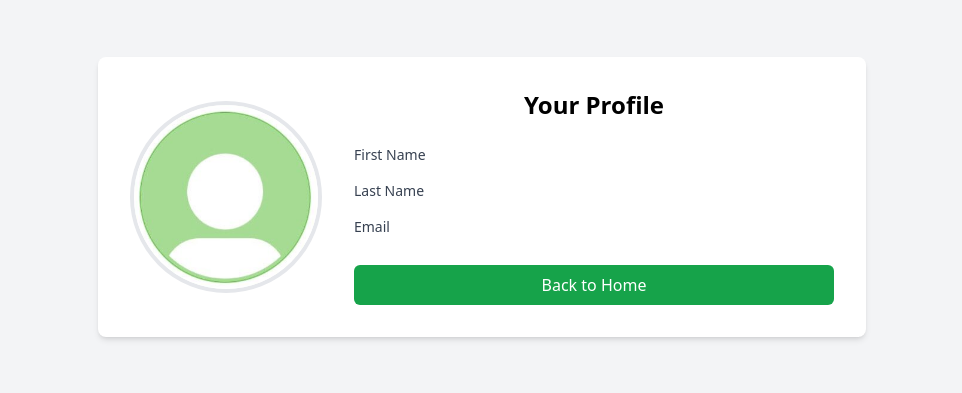
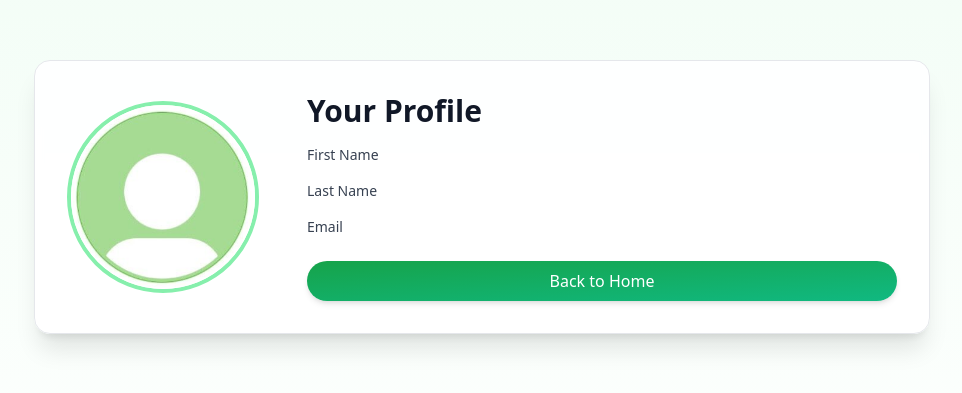
Before and after one commit to makkaDva/quicktaskerwebapp, a Next.js app: page /auth/view-profile in a window 1280 px wide. Shown: the part 203-596 px from the top of the page, without its empty margins (158-1120 px from the left). Built offline with nearby package versions, Linux system fonts and the light colour scheme; no server answers.

Commit message:
view-profile

```diff
--- a/app/auth/view-profile/page.tsx
+++ b/app/auth/view-profile/page.tsx
@@ -1,24 +1,30 @@
 "use client";
-import React, { useEffect, useState, useRef } from "react";
+import React, { useEffect, useState } from "react";
 import { createClient } from "@supabase/supabase-js";
 import Link from "next/link";
 import Image from "next/image";
+import { motion } from "framer-motion";
 
 const supabaseUrl = process.env.NEXT_PUBLIC_SUPABASE_URL!;
 const supabaseKey = process.env.NEXT_PUBLIC_SUPABASE_ANON_KEY!;
 const supabase = createClient(supabaseUrl, supabaseKey);
+
+// Animacioni varijanti za fade-in efekat
+const cardVariants = {
+  hidden: { opacity: 0, y: 20 },
+  visible: { opacity: 1, y: 0, transition: { duration: 0.8 } },
+};
 
 const ProfilePage: React.FC = () => {
   const [userData, setUserData] = useState<any>(null);
   const [loading, setLoading] = useState(true);
   const [error, setError] = useState<string | null>(null);
   const [profilePicture, setProfilePicture] = useState<string | null>(null);
-  const fileInputRef = useRef<HTMLInputElement>(null);
 
   useEffect(() => {
     const fetchUserData = async () => {
       try {
-        // ✅ Wait for Supabase session to be ready
+        // Sačekaj da Supabase sesija bude spremna
         const { data: sessionData } = await supabase.auth.getSession();
         if (!sessionData.session) {
           console.log("Session not found, waiting for auth state...");
@@ -36,12 +42,13 @@ const ProfilePage: React.FC = () => {
           ? fullName.split(" ")
           : [fullName, ""];
 
-        let { data: profileData, error: profileError } = await supabase
+        let { data: profileData } = await supabase
           .from("profiles")
           .select("avatar_url")
           .eq("id", user.id)
-          .maybeSingle(); // Prevents crash if no row exists
+          .maybeSingle();
 
+        // Ako nema unetih podataka u profilu, kreiraj novi red sa default slikom
         if (!profileData) {
           await supabase.from("profiles").insert([{ UID: user.id, avatar_url: null }]);
           profileData = { avatar_url: "/basicProfilePicture.jpg" };
@@ -53,7 +60,6 @@ const ProfilePage: React.FC = () => {
           lastName: lastName || "No Info",
           avatarUrl: profileData?.avatar_url || "/basicProfilePicture.jpg",
         });
-
         setProfilePicture(profileData?.avatar_url || "/basicProfilePicture.jpg");
       } catch (err) {
         setError("Failed to fetch user data");
@@ -63,14 +69,14 @@ const ProfilePage: React.FC = () => {
       }
     };
 
-    // ✅ Listen for auth state changes to avoid first-load redirect issue
+    // Slušaj promene autentifikacionog stanja
     const { data: authListener } = supabase.auth.onAuthStateChange((event) => {
       if (event === "SIGNED_IN") {
         fetchUserData();
       }
     });
 
-    fetchUserData(); // Initial fetch
+    fetchUserData();
 
     return () => {
       authListener.subscription.unsubscribe();
@@ -81,44 +87,57 @@ const ProfilePage: React.FC = () => {
   if (error) return <div>{error}</div>;
 
   return (
-    <div className="min-h-screen flex items-center justify-center bg-gray-100">
-      {/* Profile Box */}
-      <div className="bg-white p-8 rounded-lg shadow-md flex items-center space-x-8 w-full max-w-3xl">
-        {/* Profile Picture */}
-        <div className="w-48 h-48 rounded-full overflow-hidden border-4 border-gray-200 cursor-pointer relative">
+    <div className="min-h-screen bg-gradient-to-b from-green-50 to-white flex items-center justify-center p-4">
+      <motion.div
+        variants={cardVariants}
+        initial="hidden"
+        animate="visible"
+        className="bg-white/90 backdrop-blur-sm rounded-2xl shadow-xl flex flex-col md:flex-row items-center space-y-6 md:space-y-0 md:space-x-12 p-8 w-full max-w-4xl border border-gray-200"
+      >
+        {/* Profilna slika */}
+        <div className="relative w-48 h-48 rounded-full overflow-hidden border-4 border-green-300 cursor-pointer transition-transform hover:scale-105">
           <Image
             src={profilePicture || "/basicProfilePicture.jpg"}
             alt="Profile Picture"
-            width={192}
-            height={192}
-            className="object-cover w-full h-full"
+            layout="fill"
+            objectFit="cover"
           />
         </div>
-
-        {/* Profile Information */}
+        {/* Informacije o korisniku */}
         <div className="flex-1">
-          <h2 className="text-2xl font-bold mb-6 text-center text-black">Your Profile</h2>
+          <h2 className="text-3xl font-bold text-gray-900 mb-4 text-center md:text-left">
+            Your Profile
+          </h2>
           <div className="space-y-4">
             <div>
-              <label className="block text-sm font-medium text-gray-700">First Name</label>
-              <p className="mt-1 text-black text-lg">{userData?.firstName}</p>
+              <label className="block text-sm font-medium text-gray-700">
+                First Name
+              </label>
+              <p className="mt-1 text-lg text-gray-800">{userData?.firstName}</p>
             </div>
             <div>
-              <label className="block text-sm font-medium text-gray-700">Last Name</label>
-              <p className="mt-1 text-black text-lg">{userData?.lastName}</p>
+              <label className="block text-sm font-medium text-gray-700">
+                Last Name
+              </label>
+              <p className="mt-1 text-lg text-gray-800">{userData?.lastName}</p>
             </div>
             <div>
-              <label className="block text-sm font-medium text-gray-700">Email</label>
-              <p className="mt-1 text-black text-lg">{userData?.email}</p>
+              <label className="block text-sm font-medium text-gray-700">
+                Email
+              </label>
+              <p className="mt-1 text-lg text-gray-800">{userData?.email}</p>
             </div>
           </div>
-          <Link href="/auth/find-jobs">
-            <button className="w-full mt-6 bg-green-600 text-white py-2 px-4 rounded-md hover:bg-green-700">
-              Back to Home
-            </button>
-          </Link>
+          <div className="mt-6">
+          <Link href="/auth/find-jobs" legacyBehavior>
+          <a className="w-full block text-center bg-gradient-to-br from-green-600 to-emerald-500 hover:from-green-700 hover:to-emerald-600 text-white py-2 px-4 rounded-full transition-all shadow-md">
+            Back to Home
+          </a>
+        </Link>
+
+          </div>
         </div>
-      </div>
+      </motion.div>
     </div>
   );
 };
--- a/app/components/Navbar.tsx
+++ b/app/components/Navbar.tsx
@@ -136,7 +136,7 @@ export default function Navbar() {
                       <p className="text-xs text-gray-500 truncate">{user.email}</p>
                     </div>
                     <button
-                      onClick={() => router.push('/profile')}
+                      onClick={() => router.push('/auth/view-profile')}
                       className="w-full px-4 py-2 text-sm hover:bg-gray-50 flex gap-2 items-center"
                     >
                       <User className="w-4 h-4" /> Profile
@@ -160,7 +160,7 @@ export default function Navbar() {
                       <LogIn className="w-4 h-4" /> Login
                     </button>
                     <button
-                      onClick={() => router.push('/register')}
+                      onClick={() => router.push('/register-page')}
                       className="w-full px-4 py-2 text-sm hover:bg-gray-50 flex gap-2 items-center"
                     >
                       <UserPlus className="w-4 h-4" /> Register
--- a/app/page.tsx
+++ b/app/page.tsx
@@ -1,4 +1,4 @@
-// app/HomeClient.tsx
+// app/page.tsx
 "use client";
 
 import { motion, useInView } from 'framer-motion';
```
